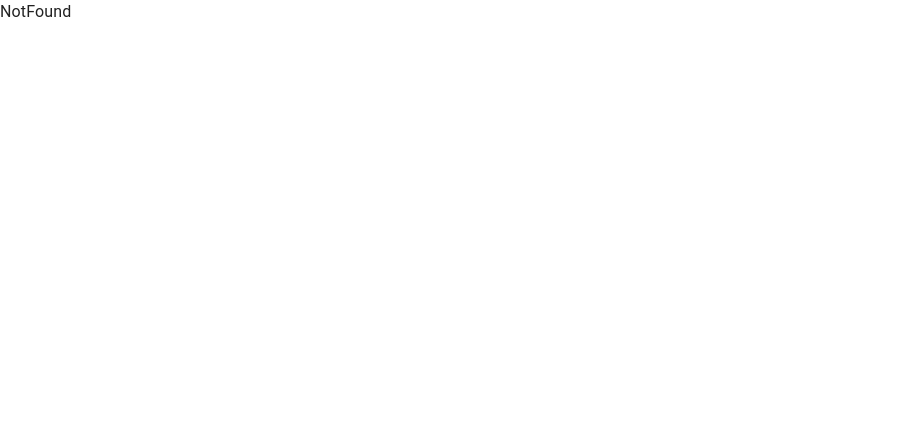
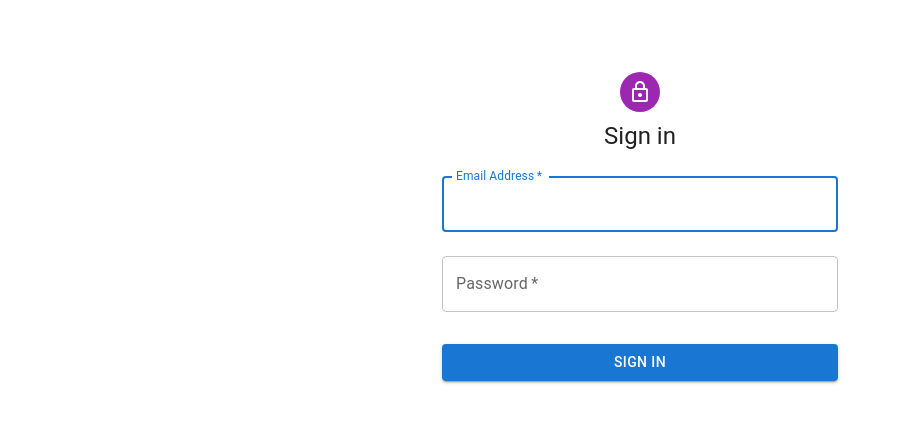
Before and after one commit to kcvdk3101/school-management-website, a React (Create React App) app: page /login in a window 1280 px wide. Shown: the top 422 px of the page, without its empty margins (0-901 px from the left). Built offline with nearby package versions, Linux system fonts and the light colour scheme.

Commit message:
sigin, signout

```diff
--- a/src/App.tsx
+++ b/src/App.tsx
@@ -1,17 +1,20 @@
-import * as React from 'react';
-import {CssBaseline} from '@mui/material';
+import { CssBaseline } from '@mui/material';
+import React, { Fragment } from 'react';
 import {
-  Routes,
-  Route,
+  Route, Routes
 } from "react-router-dom";
+import Admin from './pages/admin/Admin';
+import Dashboard from './pages/admin/dashboard/Dashboard';
+import Signin from './pages/admin/Signin/Signin';
+import Home from './pages/home/Home';
 import NotFound from './pages/NotFound';
-import Home from './pages/home/Home';
 
 function App() {
   return (
     <>
       <CssBaseline />
       <Routes>
+        <Fragment>
           <Route path="/" element={<Home />}>
             {/* <Route index element={<Home />} />
             <Route path="teams" element={<Teams />}>
@@ -20,7 +23,13 @@ function App() {
               <Route index element={<LeagueStandings />} />
             </Route> */}
           </Route>
+
+          <Route path='/login' element={<Signin/>} />
+          <Route path='/admin' element={<Admin/>}>
+            <Route path='dashboard' element={<Dashboard/>} />
+          </Route>
           <Route path='*' element={<NotFound/>} />
+        </Fragment>
       </Routes>
     </>
   );
--- a/src/app/store.ts
+++ b/src/app/store.ts
@@ -1,7 +1,9 @@
 import { configureStore, ThunkAction, Action } from '@reduxjs/toolkit';
+import authReducer from '../features/authentication/authSlice';
 
 export const store = configureStore({
   reducer: {
+    auth: authReducer
   },
 });
 
--- /dev/null
+++ b/src/features/authentication/authSlice.tsx
@@ -0,0 +1,25 @@
+import { createSlice } from '@reduxjs/toolkit'
+
+interface AuthState {
+  isAuthenticated: boolean
+}
+
+const initialState: AuthState = {
+  isAuthenticated: false
+}
+
+const authSlice = createSlice({
+  name: 'auth',
+  initialState,
+  reducers: {
+    signin(state, action) {
+      state.isAuthenticated = action.payload
+    },
+    signout(state, action) {
+      state.isAuthenticated = action.payload
+    }
+  },
+})
+
+export const { signin,signout  } = authSlice.actions
+export default authSlice.reducer
--- a/src/layout/Header.tsx
+++ b/src/layout/Header.tsx
@@ -1,12 +1,95 @@
 import React from 'react'
+import {
+  AppBar,
+  Box,
+  Toolbar,
+  Typography,
+  IconButton,
+  MenuItem,
+  Menu
+} from '@mui/material';
+import MenuIcon from '@mui/icons-material/Menu';
+import AccountCircle from '@mui/icons-material/AccountCircle';
+import { useAppSelector, useAppDispatch } from '../app/hooks';
+import { signout } from '../features/authentication/authSlice';
+import { useNavigate } from 'react-router-dom';
 
 type HeaderProps = {}
 
 const Header: React.FC<HeaderProps> = () => {
+  const dispatch = useAppDispatch()
+  const isAuthenticated = useAppSelector((state) => state.auth.isAuthenticated);
+
+  let navigate = useNavigate();
+
+
+  const [anchorEl, setAnchorEl] = React.useState<null | HTMLElement>(null);
+
+  const handleMenu = (event: React.MouseEvent<HTMLElement>) => {
+    setAnchorEl(event.currentTarget);
+  };
+
+  const handleClose = () => {
+    setAnchorEl(null);
+  };
+
+  const handleLogout = () => {
+    dispatch(signout(false))
+    navigate('/')
+  };
+
   return (
-    <div>
-      <h1>Header</h1>
-    </div>
+   <Box sx={{ flexGrow: 1 }}>
+      <AppBar position="static">
+        <Toolbar>
+          <IconButton
+            size="large"
+            edge="start"
+            color="inherit"
+            aria-label="menu"
+            sx={{ mr: 2 }}
+          >
+            <MenuIcon />
+          </IconButton>
+          <Typography variant="h6" component="div" sx={{ flexGrow: 1 }}>
+            Photos
+          </Typography>
+          {isAuthenticated && (
+            <div>
+              <IconButton
+                size="large"
+                aria-label="account of current user"
+                aria-controls="menu-appbar"
+                aria-haspopup="true"
+                onClick={handleMenu}
+                color="inherit"
+              >
+                <AccountCircle />
+              </IconButton>
+              <Menu
+                id="menu-appbar"
+                anchorEl={anchorEl}
+                anchorOrigin={{
+                  vertical: 'top',
+                  horizontal: 'right',
+                }}
+                keepMounted
+                transformOrigin={{
+                  vertical: 'top',
+                  horizontal: 'right',
+                }}
+                open={Boolean(anchorEl)}
+                onClose={handleClose}
+              >
+                <MenuItem onClick={handleClose}>Profile</MenuItem>
+                <MenuItem onClick={handleClose}>Setting</MenuItem>
+                <MenuItem onClick={handleLogout}>Logout</MenuItem>
+              </Menu>
+            </div>
+          )}
+        </Toolbar>
+      </AppBar>
+    </Box>
   )
 }
 
--- /dev/null
+++ b/src/pages/admin/Admin.tsx
@@ -0,0 +1,20 @@
+import React from 'react'
+import { useAppSelector } from '../../app/hooks';
+import { Navigate, Outlet } from 'react-router-dom';
+import Header from '../../layout/Header';
+
+type AdminProps = {}
+
+const Admin: React.FC<AdminProps> = () => {
+  const isAuthenticated = useAppSelector((state) => state.auth.isAuthenticated);
+  console.log("🚀 ~ file: Admin.tsx ~ line 10 ~ isAuthenticated", isAuthenticated)
+
+  return !isAuthenticated ? <Navigate to="/admin/login" /> : (
+    <>
+      <Header/>
+      <Outlet />
+    </>
+  );
+}
+
+export default Admin
--- /dev/null
+++ b/src/pages/admin/Signin/Signin.tsx
@@ -0,0 +1,91 @@
+import React from 'react'
+import Avatar from '@mui/material/Avatar';
+import Button from '@mui/material/Button';
+import CssBaseline from '@mui/material/CssBaseline';
+import TextField from '@mui/material/TextField';
+import Box from '@mui/material/Box';
+import LockOutlinedIcon from '@mui/icons-material/LockOutlined';
+import Typography from '@mui/material/Typography';
+import Container from '@mui/material/Container';
+import { createTheme, ThemeProvider } from '@mui/material/styles';
+import {useAppDispatch} from '../../../app/hooks'
+import { signin } from '../../../features/authentication/authSlice'
+import { useNavigate } from 'react-router-dom'
+
+type SigninProps = {}
+
+const theme = createTheme();
+
+const Signin: React.FC<SigninProps> = () => {
+  const dispatch = useAppDispatch()
+
+  let navigate = useNavigate();
+
+  const handleSubmit = async (event: React.FormEvent<HTMLFormElement>) => {
+    event.preventDefault();
+    const data = new FormData(event.currentTarget);
+    try {
+      if (data.get('email') === 'admin@gmail.com') {
+        dispatch(signin(true))
+        navigate('/admin/dashboard')
+      }
+    } catch (error) {
+      console.log(error)
+    }
+  };
+
+  return (
+    <ThemeProvider theme={theme}>
+      <Container component="main" maxWidth="xs">
+        <CssBaseline />
+        <Box
+          sx={{
+            marginTop: 8,
+            display: 'flex',
+            flexDirection: 'column',
+            alignItems: 'center',
+          }}
+        >
+          <Avatar sx={{ m: 1, bgcolor: 'secondary.main' }}>
+            <LockOutlinedIcon />
+          </Avatar>
+          <Typography component="h1" variant="h5">
+            Sign in
+          </Typography>
+          <Box component="form" onSubmit={handleSubmit} noValidate sx={{ mt: 1 }}>
+            <TextField
+              margin="normal"
+              required
+              fullWidth
+              id="email"
+              label="Email Address"
+              name="email"
+              autoComplete="email"
+              autoFocus
+            />
+            <TextField
+              margin="normal"
+              required
+              fullWidth
+              name="password"
+              label="Password"
+              type="password"
+              id="password"
+              autoComplete="current-password"
+            />
+            <Button
+              type="submit"
+              fullWidth
+              variant="contained"
+              sx={{ mt: 3, mb: 2 }}
+            >
+              Sign In
+            </Button>
+          </Box>
+        </Box>
+      </Container>
+    </ThemeProvider>
+  )
+}
+
+export default Signin
--- /dev/null
+++ b/src/pages/admin/dashboard/Dashboard.tsx
@@ -0,0 +1,11 @@
+import React from 'react'
+
+type DashboardProps = {}
+
+const Dashboard:React.FC<DashboardProps> = () => {
+  return (
+    <div>Dashboard</div>
+  )
+}
+
+export default Dashboard
```
Lines whose indentation alone changed are shown as unchanged.
